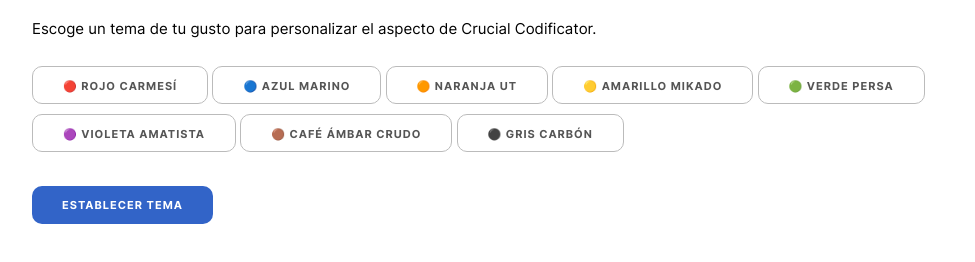
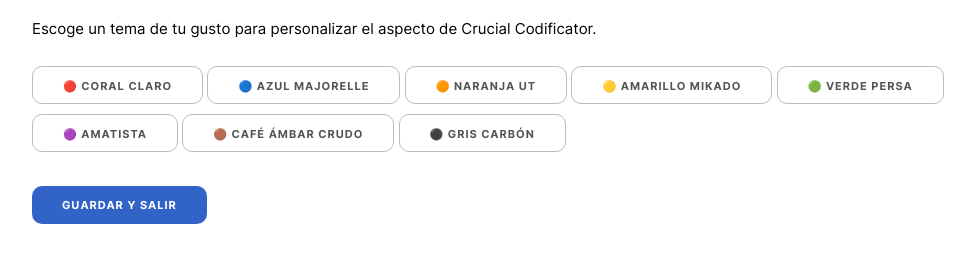
Before and after one commit to purplemanta6754/Crucial-Codificator, a plain HTML site: page establecer-tema/index.html in a window 1280 px wide. Shown: the part 190-452 px from the top of the page, without its empty margins (128-1103 px from the left). Drawn offline with nearby package versions, Linux system fonts and the light colour scheme.

Commit message:
Update index.html

```diff
--- a/establecer-tema/index.html
+++ b/establecer-tema/index.html
@@ -31,17 +31,17 @@
     <p>Escoge un tema de tu gusto para personalizar el aspecto de Crucial Codificator.</p>
 
     <div class="btn-container">
-      <button>🔴 Rojo Carmesí</button>
-      <button>🔵 Azul Marino</button>
-      <button>🟠 Naranja UT</button>
-      <button>🟡 Amarillo Mikado</button>
-      <button>🟢 Verde Persa</button>
-      <button>🟣 Violeta Amatista</button>
-      <button>🟤 Café Ámbar crudo</button>
-      <button>⚫ Gris Carbón</button>
+      <button id="btn-red">🔴 Coral Claro</button>
+      <button id="btn-blue">🔵 Azul Majorelle</button>
+      <button id="btn-orange">🟠 Naranja UT</button>
+      <button id="btn-yellow">🟡 Amarillo Mikado</button>
+      <button id="btn-green">🟢 Verde Persa</button>
+      <button id="btn-violet">🟣 Amatista</button>
+      <button id="btn-brown">🟤 Café Ámbar Crudo</button>
+      <button id="btn-black">⚫ Gris Carbón</button>
     </div>
     <br>
-    <button class="btn" onclick="window.close()">Establecer tema</button>
+    <button class="btn" onclick="window.close()">Guardar y salir</button>
   </div>
 
   <script src="../assets/js/script.js"></script>
```
